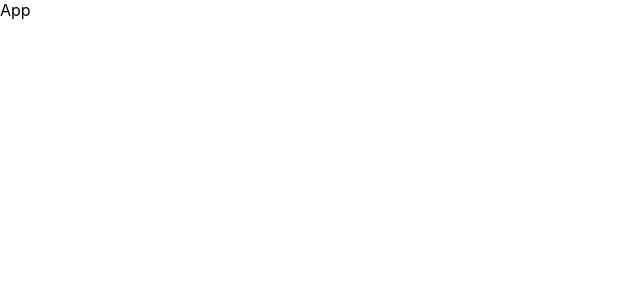
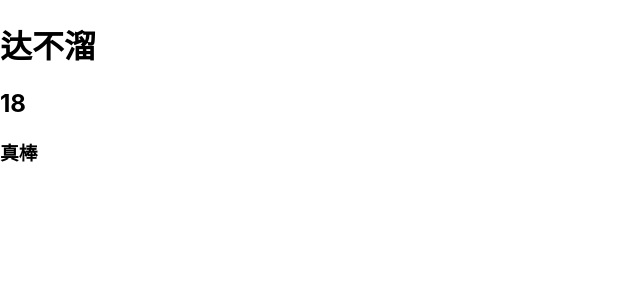
Before and after one commit to MyStudyReact/React-study, a React (Create React App) app: page / in a window 1280 px wide. Shown: the top 300 px of the page, without its empty margins (0-640 px from the left). Built offline with nearby package versions, Linux system fonts and the light colour scheme.

Commit message:
JSX中使用js表达式

```diff
--- a/src/App.js
+++ b/src/App.js
@@ -1,7 +1,21 @@
+//1.识别常规的变量
+const name = '达不溜'
+
+//2.原生js方法调用
+const getAge = () => {
+  return 18
+}
+
+// 3.三元运算符(常用)
+const flag = true
+
 function App() {
   return (
     <div className="App">
-      App
+      <h1>{name}</h1>
+      <h2>{getAge()}</h2>
+      <h3>{flag ? '真棒' : '真菜'}</h3>
+      {/* <button onClick={this.onClick}></button> */}
     </div>
   );
 }
```
Also changed, not shown: 1 other file (tests, documents, lock files or other folders).
